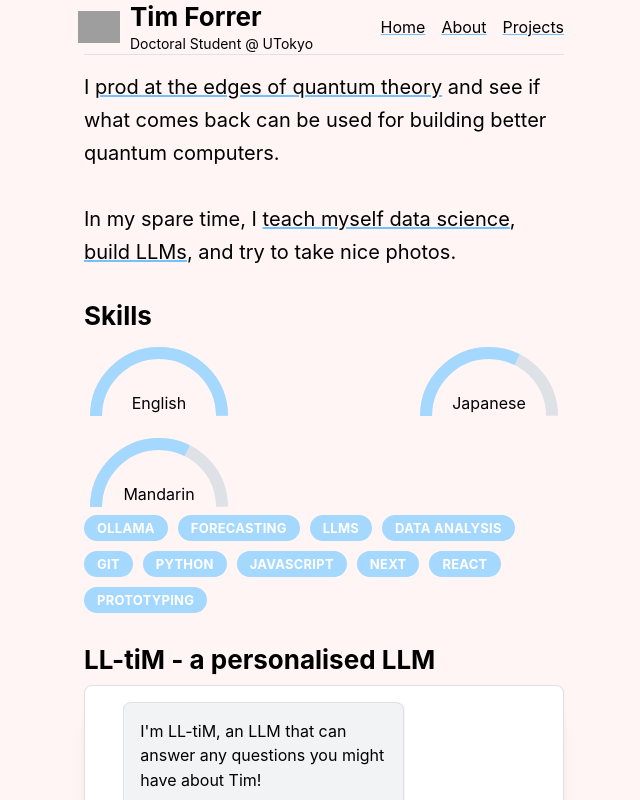
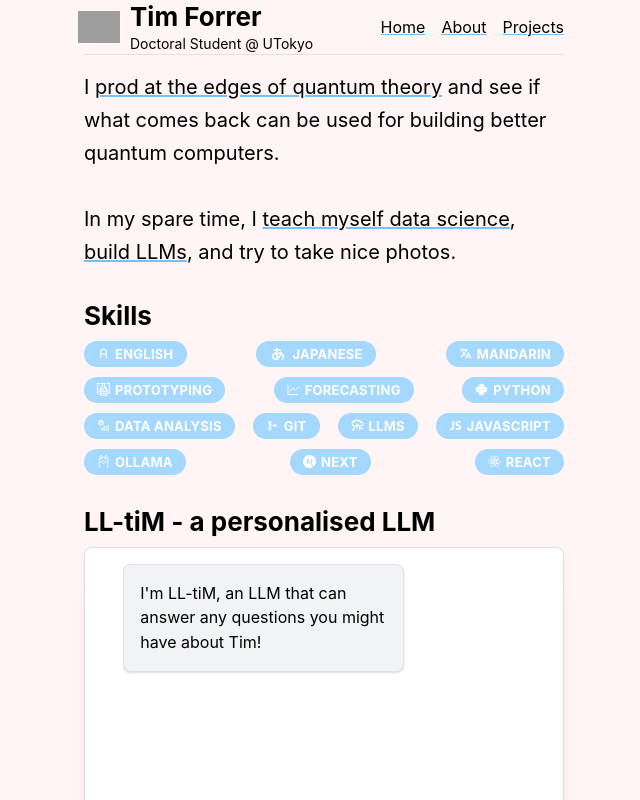
Before and after one commit to tim-forrer/website, a Next.js app: page / in a window 1280 px wide. Shown: the top 800 px of the page, without its empty margins (316-956 px from the left). Built offline with nearby package versions, Linux system fonts and the light colour scheme; grey boxes are pictures that could not be loaded.

Commit message:
add icons to skills

```diff
--- a/package.json
+++ b/package.json
@@ -7,6 +7,8 @@
   },
   "dependencies": {
     "@mantine/core": "^7.16.1",
+    "@mdi/js": "^7.4.47",
+    "@mdi/react": "^1.6.1",
     "date-fns": "^4.1.0",
     "gray-matter": "^4.0.3",
     "next": "^15.1.6",
--- a/pages/index.js
+++ b/pages/index.js
@@ -1,7 +1,8 @@
-import { Stack, Title, Text, Badge, Group, SemiCircleProgress } from '@mantine/core';
+import { Stack, Title, Text, Badge, Group } from '@mantine/core';
 import ChatUI from '../components/ChatUI';
 import Link from 'next/link';
 import { person } from '../public/me'
+import { TbLanguageHiragana } from 'react-icons/tb';
 
 export async function getStaticProps() {
   return {
@@ -22,18 +23,8 @@ export default function Home() {
       </Text>
       <Stack gap={8}>
         <Title order={1}>Skills</Title>
-        <Group justify='space-between' align='center'>
-          {person.languages.map((language) => (
-            <SemiCircleProgress
-            size={150}
-            key={language.label}
-            label={language.label}
-            value={language.value}
-            emptySegmentColor="var(--mantine-color-gray-3)"
-          />))}
-        </Group>
-        <Group gap='xs'>
-          {person.skills.map((skill) => (<Badge size='lg'>{skill}</Badge>))}
+        <Group gap='xs' justify='space-between'>
+          {person.languages.concat(person.skills).map((skill) => (<Badge leftSection={skill.icon} key={skill.label} size='lg'>{skill.label}</Badge>))}
         </Group>
       </Stack>
       <Stack gap={8}>
--- a/public/me.js
+++ b/public/me.js
@@ -1,3 +1,14 @@
+import { FaPython, FaReact } from "react-icons/fa6";
+import { GoGraph } from "react-icons/go";
+import { GrTestDesktop } from "react-icons/gr";
+import { IoLogoJavascript } from "react-icons/io";
+import { IoLanguage } from "react-icons/io5";
+import { LuBrainCircuit } from "react-icons/lu";
+import { SiNextdotjs, SiOllama } from "react-icons/si";
+import { TbChartInfographic, TbGitMerge, TbLetterA } from "react-icons/tb";
+import { mdiSyllabaryHiragana } from '@mdi/js';
+import Icon from "@mdi/react";
+
 function generateKey(string) {
   return string.replace(/\s/g, '')
 }
@@ -81,31 +92,22 @@ const socials = [
 ];
 
 const skills = [
-  "Ollama",
-  "Forecasting",
-  "LLMs",
-  "Data analysis",
-  "Git",
-  "Python",
-  "Javascript",
-  "Next",
-  "React",
-  "Prototyping",
+  { label: "Prototyping", icon: <GrTestDesktop/>},
+  { label: "Forecasting", icon: <GoGraph />},
+  { label: "Python", icon: <FaPython/>},
+  { label: "Data analysis", icon: <TbChartInfographic />},
+  { label: "Git", icon: <TbGitMerge />},
+  { label: "LLMs", icon: <LuBrainCircuit style={{ transform: 'rotate(90deg)'}} />},
+  { label: "Javascript", icon: <IoLogoJavascript />},
+  { label: "Ollama", icon: <SiOllama/>},
+  { label: "Next", icon: <SiNextdotjs/>},
+  { label: "React", icon: <FaReact/>},
 ]
 
 const languages = [
-  {
-    label: "English",
-    value: 100
-  },
-  {
-    label: "Japanese",
-    value: 65
-  },
-  {
-    label: "Mandarin",
-    value: 65
-  }
+  { label: "English", icon: <TbLetterA/>},
+  { label: "Japanese", icon: <Icon path={mdiSyllabaryHiragana} size={0.75} />},
+  {label: "Mandarin", icon: <IoLanguage/>}
 ]
 
 const person = {
```
Also changed, not shown: 1 other file (tests, documents, lock files or other folders).
